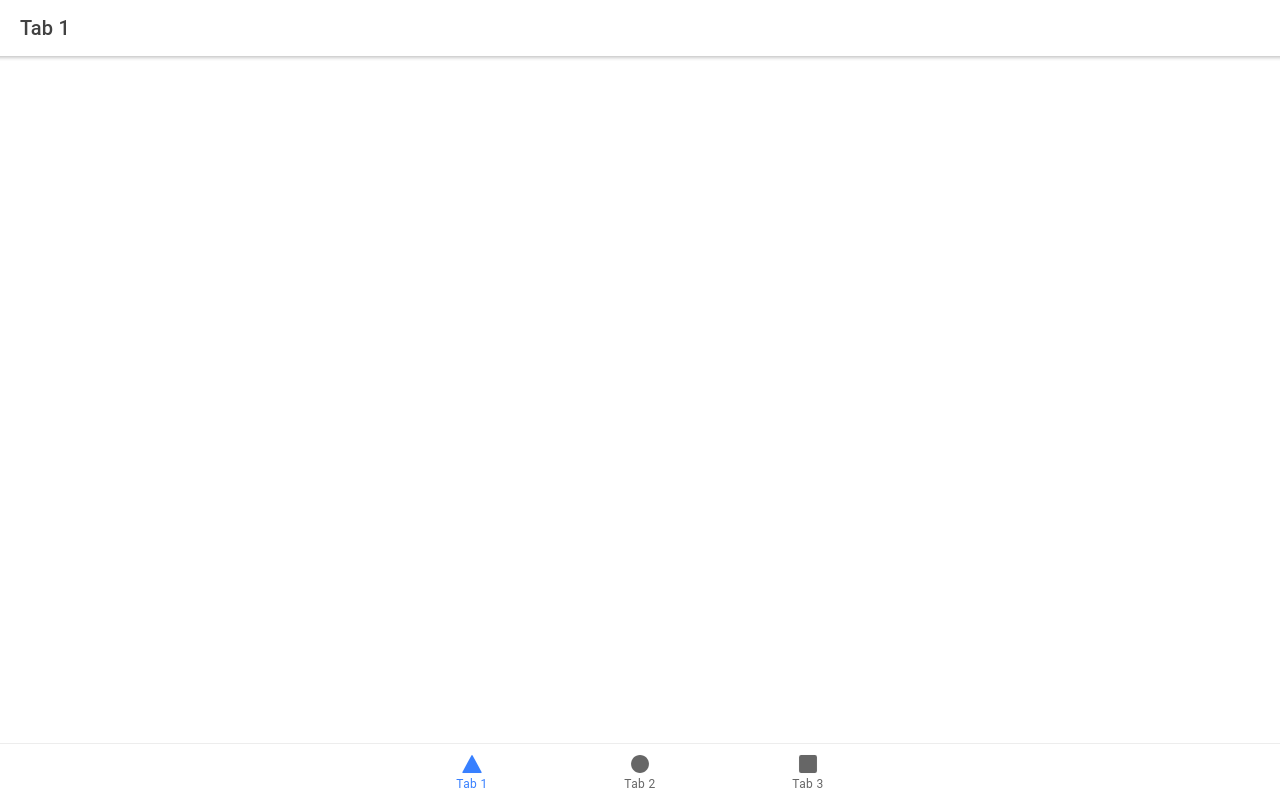
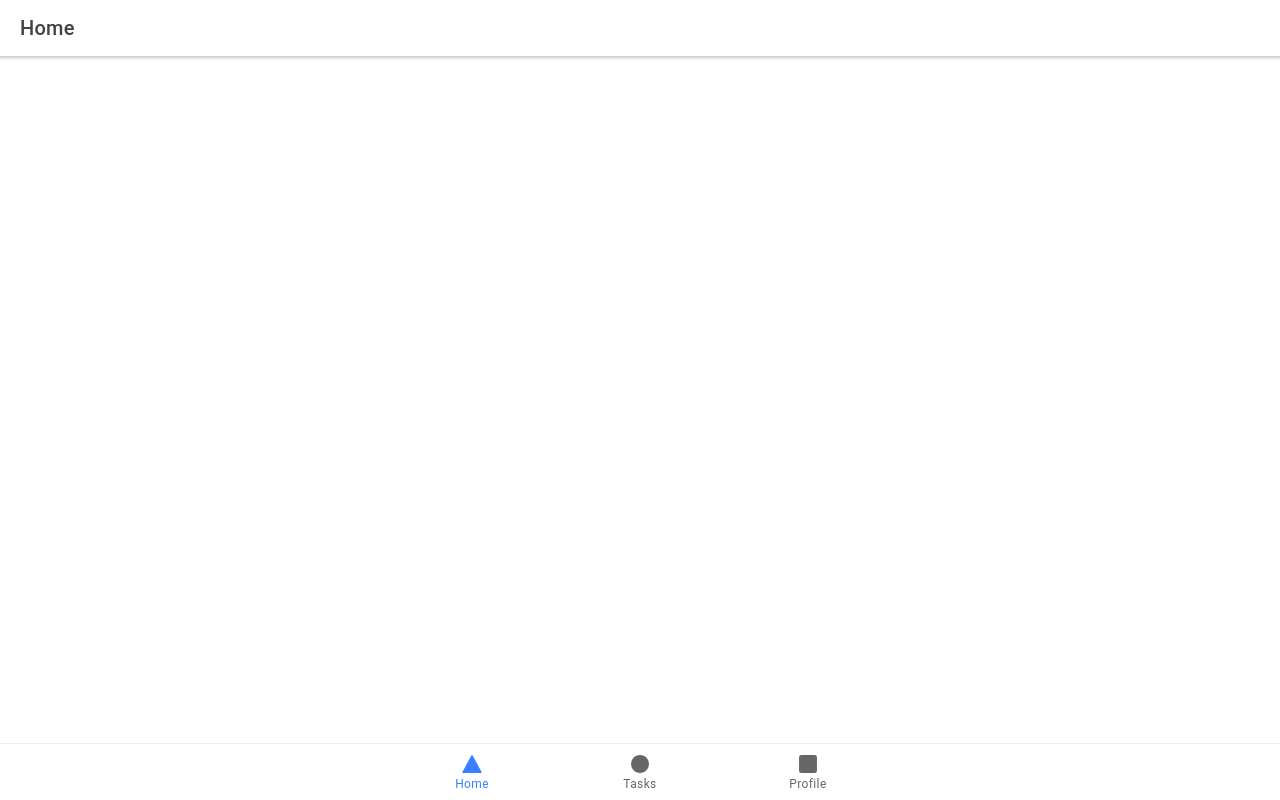
Before and after one commit to lauridsulso/ionic-app-project, a React (Create React App) app: page /home in a window 1280 px wide. Built offline with nearby package versions, Linux system fonts and the light colour scheme.

Commit message:
tab renaming

```diff
--- a/src/App.tsx
+++ b/src/App.tsx
@@ -57,15 +57,15 @@ const App: React.FC = () => (
         <IonTabBar slot="bottom">
           <IonTabButton tab="home" href="/home">
             <IonIcon icon={triangle} />
-            <IonLabel>Tab 1</IonLabel>
+            <IonLabel>Home</IonLabel>
           </IonTabButton>
           <IonTabButton tab="tasks" href="/tasks">
             <IonIcon icon={ellipse} />
-            <IonLabel>Tab 2</IonLabel>
+            <IonLabel>Tasks</IonLabel>
           </IonTabButton>
           <IonTabButton tab="profile" href="/profile">
             <IonIcon icon={square} />
-            <IonLabel>Tab 3</IonLabel>
+            <IonLabel>Profile</IonLabel>
           </IonTabButton>
         </IonTabBar>
       </IonTabs>
--- a/src/pages/Home.jsx
+++ b/src/pages/Home.jsx
@@ -11,13 +11,13 @@ export const Home = () => {
     <IonPage>
       <IonHeader>
         <IonToolbar>
-          <IonTitle>Tab 1</IonTitle>
+          <IonTitle>Home</IonTitle>
         </IonToolbar>
       </IonHeader>
       <IonContent fullscreen>
         <IonHeader collapse="condense">
           <IonToolbar>
-            <IonTitle size="large">Tab 1</IonTitle>
+            <IonTitle size="large">Home</IonTitle>
           </IonToolbar>
         </IonHeader>
       </IonContent>
--- a/src/pages/Profile.jsx
+++ b/src/pages/Profile.jsx
@@ -11,13 +11,13 @@ export const Profile = () => {
     <IonPage>
       <IonHeader>
         <IonToolbar>
-          <IonTitle>Tab 3</IonTitle>
+          <IonTitle>Profile</IonTitle>
         </IonToolbar>
       </IonHeader>
       <IonContent fullscreen>
         <IonHeader collapse="condense">
           <IonToolbar>
-            <IonTitle size="large">Tab 3</IonTitle>
+            <IonTitle size="large">Profile</IonTitle>
           </IonToolbar>
         </IonHeader>
       </IonContent>
--- a/src/pages/Tasks.jsx
+++ b/src/pages/Tasks.jsx
@@ -11,13 +11,13 @@ export const Tasks = () => {
     <IonPage>
       <IonHeader>
         <IonToolbar>
-          <IonTitle>Tab 2</IonTitle>
+          <IonTitle>Tasks</IonTitle>
         </IonToolbar>
       </IonHeader>
       <IonContent fullscreen>
         <IonHeader collapse="condense">
           <IonToolbar>
-            <IonTitle size="large">Tab 2</IonTitle>
+            <IonTitle size="large">Tasks</IonTitle>
           </IonToolbar>
         </IonHeader>
       </IonContent>
```
